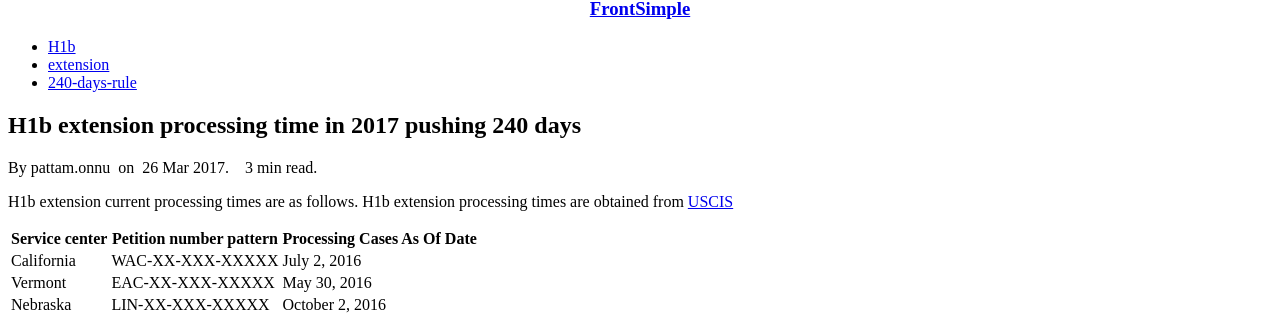
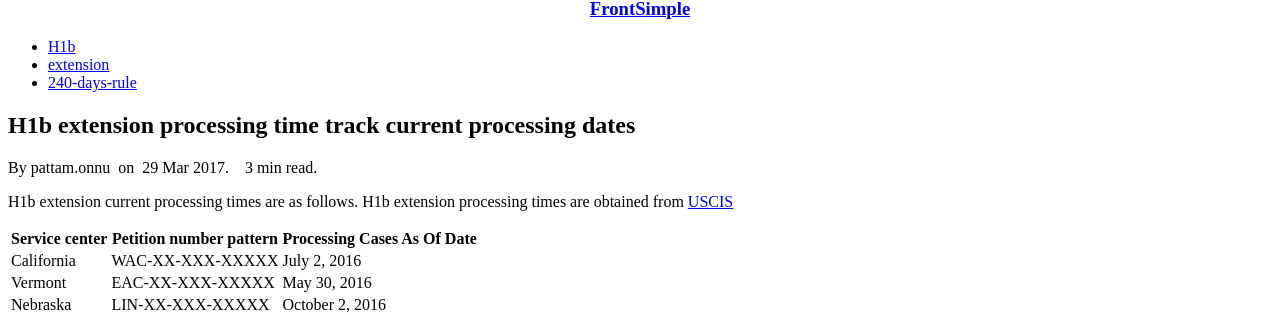
Before and after one commit to gitforwork2/gitforwork.github.io, a Jekyll site: the page built from _posts/2017-3-29-h1b-extension-processing-time.md, in a window 1280 px wide. Shown: the part 153-468 px from the top of the page. Built offline with Jekyll 4.4.1, drawn with Linux system fonts in a browser that asks for light colours; nearby versions of some CDN libraries; comment, search, counter and statistics services are not loaded.

Commit message:
Update and rename 2017-3-26-h1b-extension-processing-time.md to 2017-3-29-h1b-extension-processing-time.md

```diff
--- a/_posts/2017-3-26-h1b-extension-processing-time.md
+++ b/_posts/2017-3-29-h1b-extension-processing-time.md
@@ -1,7 +1,7 @@
 ---
 layout: post
-title: H1b extension processing time in 2017 pushing 240 days
-date: 2017-3-26
+title: H1b extension processing time track current processing dates
+date: 2017-3-29
 tags: H1b extension 240-days-rule
 comments: true
 description: H1b extension processing time tracking from USCIS data. Vermont, California, Nebraska service centers processing times
```
